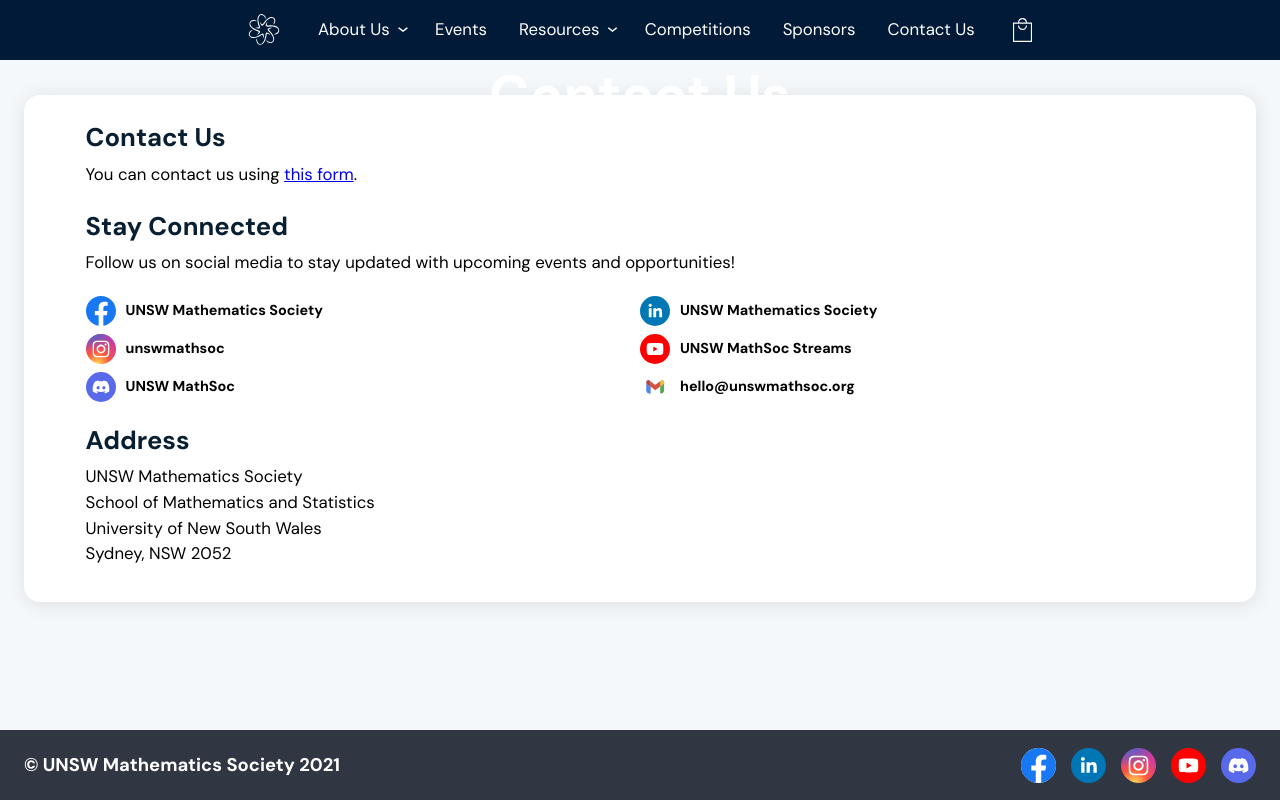
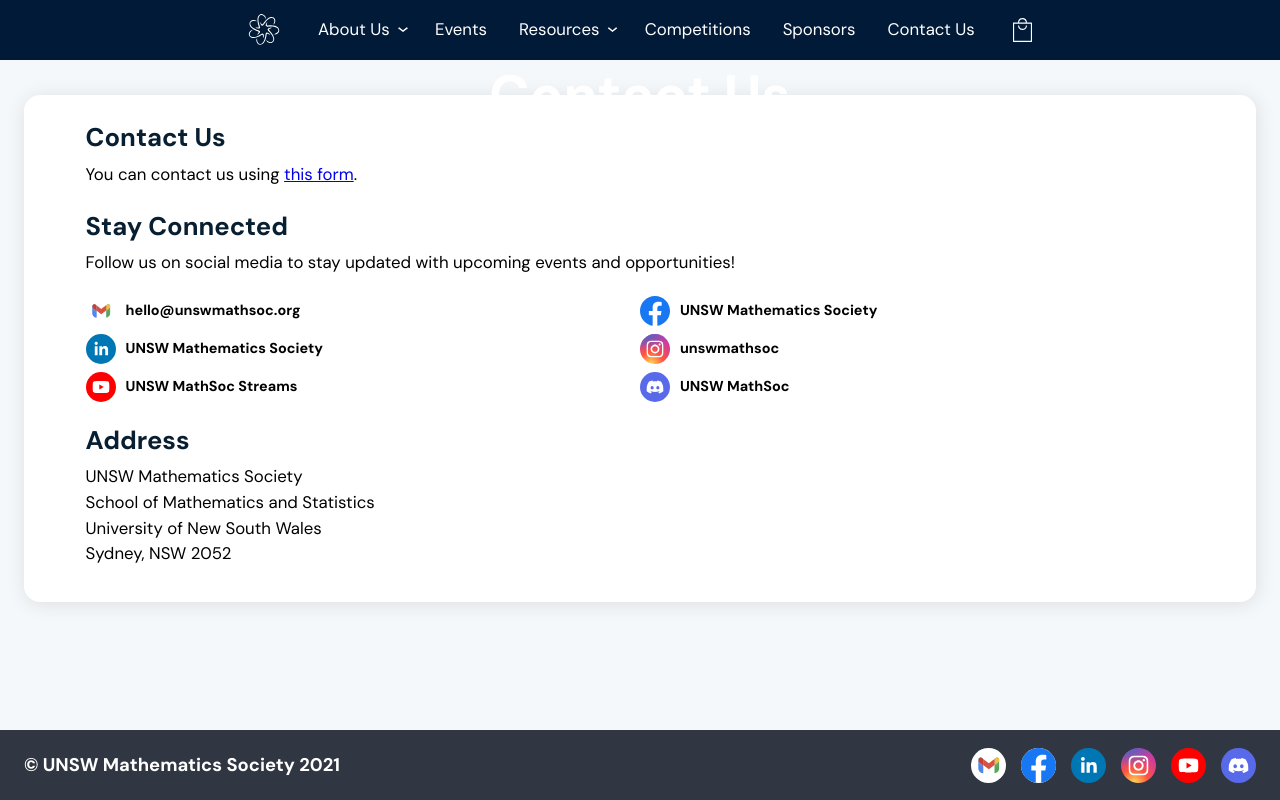
Before and after one commit to MathSocUNSW/mathsoc-website, a Next.js app in the folder frontend/: page /contact in a window 1280 px wide. Built offline with nearby package versions, Linux system fonts and the light colour scheme.

Commit message:
added gmail icon to footer

```diff
--- a/frontend/src/data/socialData.ts
+++ b/frontend/src/data/socialData.ts
@@ -40,21 +40,22 @@ export const discordData: socialData = {
   altName: "UNSW MathSoc"
 };
 
-export const gmailData: socialData = {
-  name: "Gmail",
+export const emailData: socialData = {
+  name: "Email",
   url: "mailto:hello@unswmathsoc.org",
-  iconPath: "/images/logos/gmailLogo.svg",
+  iconPath: "/images/logos/emailLogo.svg",
   altName: "hello@unswmathsoc.org"
 };
 
 export const twitchData: socialData = {
   name: "Twitch",
   url: "https://twitch.tv/unswmathsoc/",
-  iconPath: "TODO",
+  iconPath: "", // TODO
   altName: "UNSW MathSoc Twitch"
 };
 
 export const socials: socialData[] = [
+  emailData,
   facebookData,
   linkedInData,
   instagramData,
@@ -64,11 +65,8 @@ export const socials: socialData[] = [
 
 export const linkData: socialData[] = [...socials, twitchData];
 
-export const contactUsSocials: socialData[] = [...socials, gmailData];
-
 /*
 NOTES:
 - ARC data?
-- Discord has an updated icon
-- Twitch?
+- Twitch icon?
 */
--- a/frontend/src/pages/contact.tsx
+++ b/frontend/src/pages/contact.tsx
@@ -12,7 +12,7 @@ import Hero from "components/Hero";
 import styles from "src/styles/contact.module.scss";
 
 // Data
-import { contactUsSocials } from "src/data/socialData";
+import { socials } from "src/data/socialData";
 
 const Contact: React.FC = () => {
   return (
@@ -46,7 +46,7 @@ const Contact: React.FC = () => {
                 Follow us on social media to stay updated with upcoming events and opportunities!
               </Typography>
               <div className={styles.socialContainer}>
-                {contactUsSocials.map(({ name, url, iconPath, altName }) => (
+                {socials.map(({ name, url, iconPath, altName }) => (
                   <div key={name}>
                     <a
                       href={url}
```
Also changed, not shown: frontend/public/images/logos/emailLogo.svg (added), frontend/public/images/logos/gmailLogo.svg (deleted).
